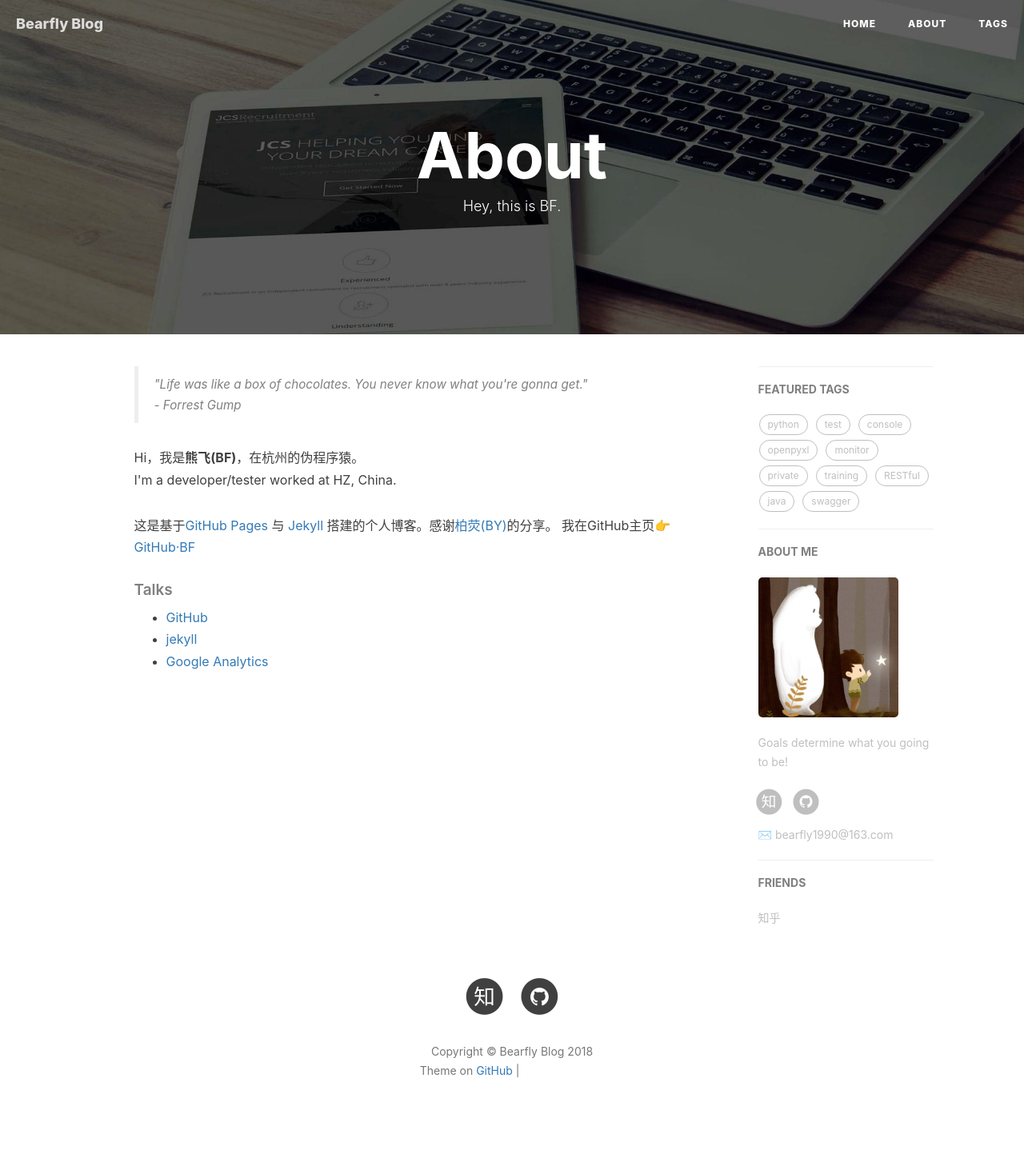
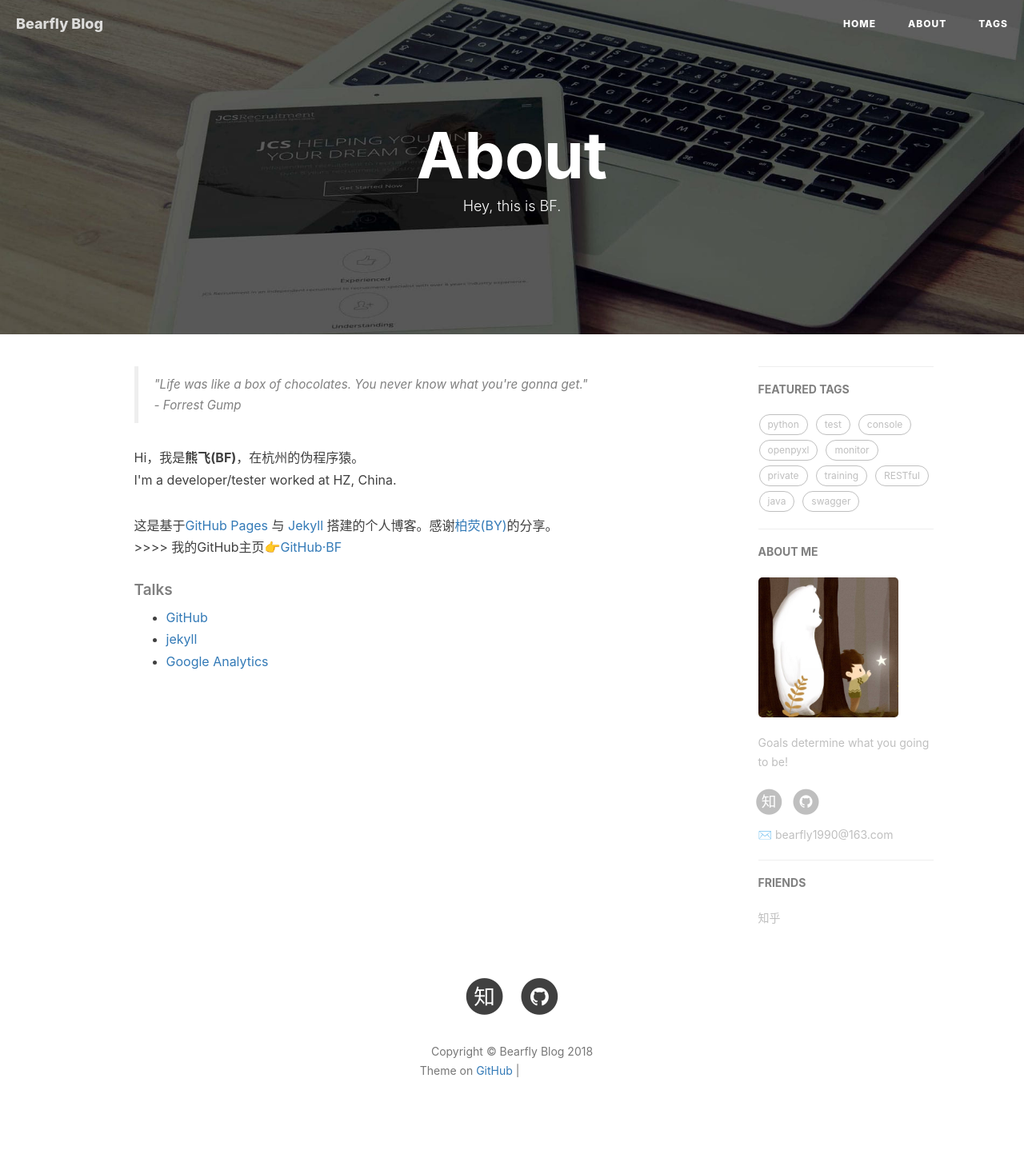
Before and after one commit to bearfly1990/bearfly.github.io, a Jekyll site: the page built from about.html, in a window 1280 px wide. Shown: the whole page at 80% size. Built offline with Jekyll 4.4.1, drawn with Linux system fonts in a browser that asks for light colours; nearby versions of some CDN libraries; comment, search, counter and statistics services are not loaded; grey boxes are pictures that could not be loaded.

Commit message:
Update about.html

```diff
--- a/about.html
+++ b/about.html
@@ -21,8 +21,8 @@ header-img: "img/post-bg-rwd.jpg"
        I'm a developer/tester worked at HZ, China.
     </p>
     <p> 这是基于<a href="https://pages.github.com/">GitHub Pages</a> 与
-        <a href="http://jekyll.com.cn/">Jekyll</a> 搭建的个人博客。感谢<a href="https://github.com/qiubaiying">柏荧(BY)</a>的分享。
-        我在GitHub主页<a href="https://github.com/bearfly1990">👉GitHub·BF</a>
+        <a href="http://jekyll.com.cn/">Jekyll</a> 搭建的个人博客。感谢<a href="https://github.com/qiubaiying">柏荧(BY)</a>的分享。</br>>>>>
+        我的GitHub主页<a href="https://github.com/bearfly1990">👉GitHub·BF</a>
     <p></p>
 
     <h5>Talks</h5>
```
